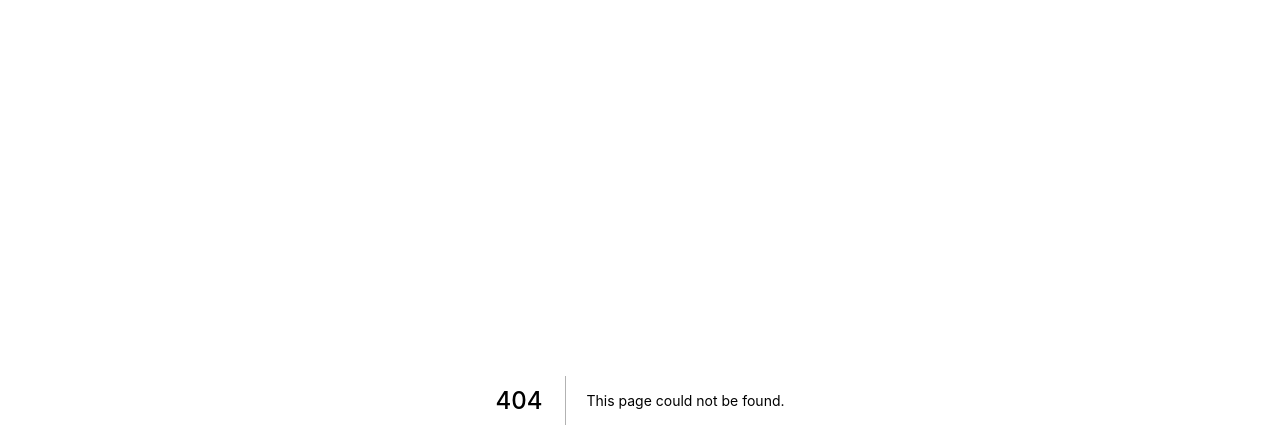
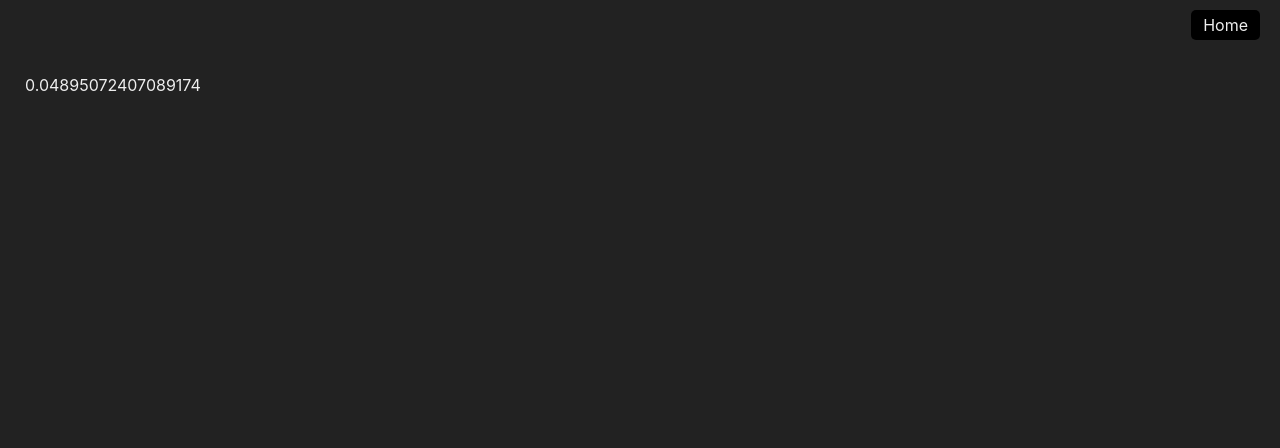
Before and after one commit to joao-souza-flooxai/section6-react-course-NextFirestore, a Next.js app in the folder next-firestore/: page /static in a window 1280 px wide. Before the commit this address had no page. Shown: the top 448 px of the page. Built offline with nearby package versions, Linux system fonts and the light colour scheme.

Commit message:
feat: Added the server side and client side render example.

```diff
--- a/next-firestore/next.config.js
+++ b/next-firestore/next.config.js
@@ -1,3 +1,5 @@
 module.exports = {
-  reactStrictMode: true,
+  eslint: {
+    ignoreDuringBuilds: true,
+  },
 }
--- a/next-firestore/src/pages/index.jsx
+++ b/next-firestore/src/pages/index.jsx
@@ -20,6 +20,7 @@ export default function Home(){
         <Navigator name="Client/[getClient]" link="/client/123"/>
         <Navigator name="State" link="/state"/>
         <Navigator name="Integration" link="/integration"/>
+        <Navigator name="Static content" link="/static"/>
       </div>
     </>
   );
--- /dev/null
+++ b/next-firestore/src/pages/static.jsx
@@ -0,0 +1,17 @@
+import Layout from "../components/Layout";
+
+export function getStaticProps() {
+    return {
+        props: {
+            numero: Math.random()
+        }
+    };
+}
+
+export default function Estatico(props) {
+    return (
+        <Layout titulo="Contenido Estático">
+            <div>{props.numero}</div>
+        </Layout>
+    );
+}
```
Also changed, not shown: next-firestore/.eslintrc.json.
